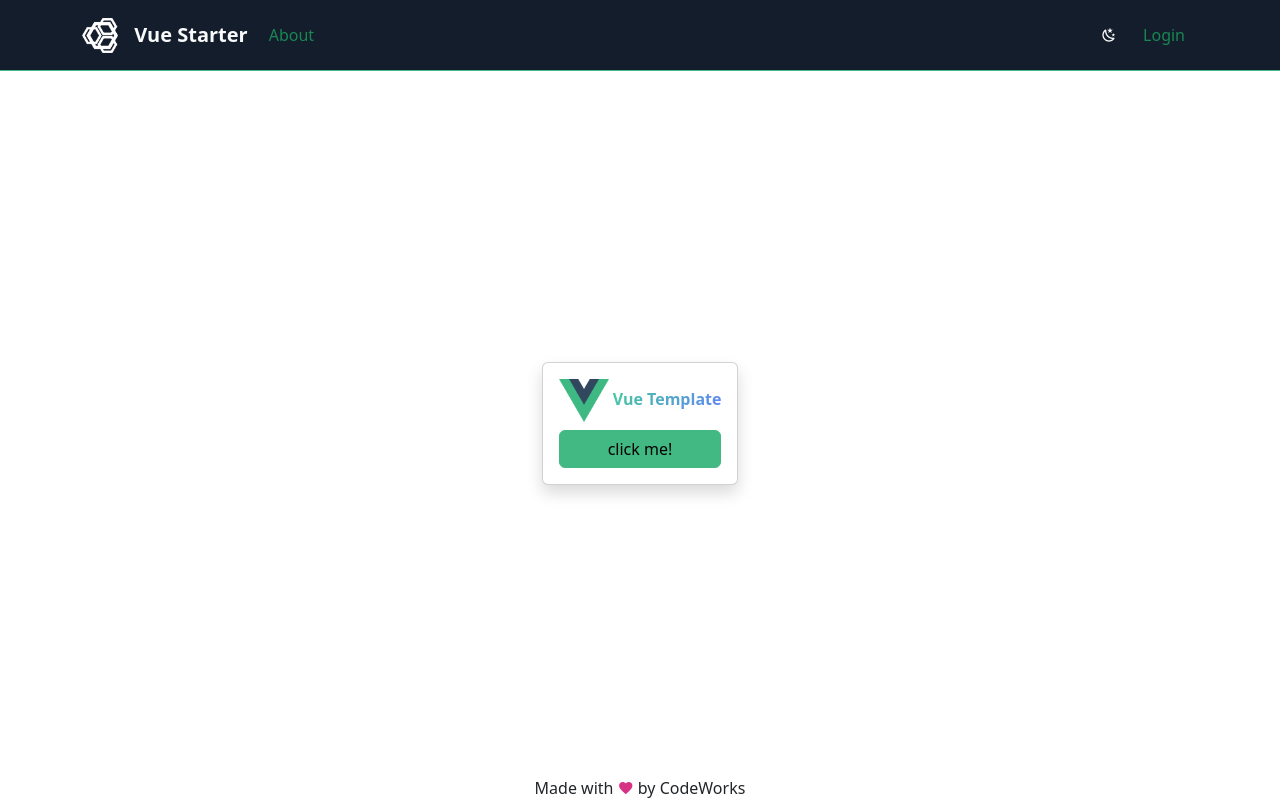
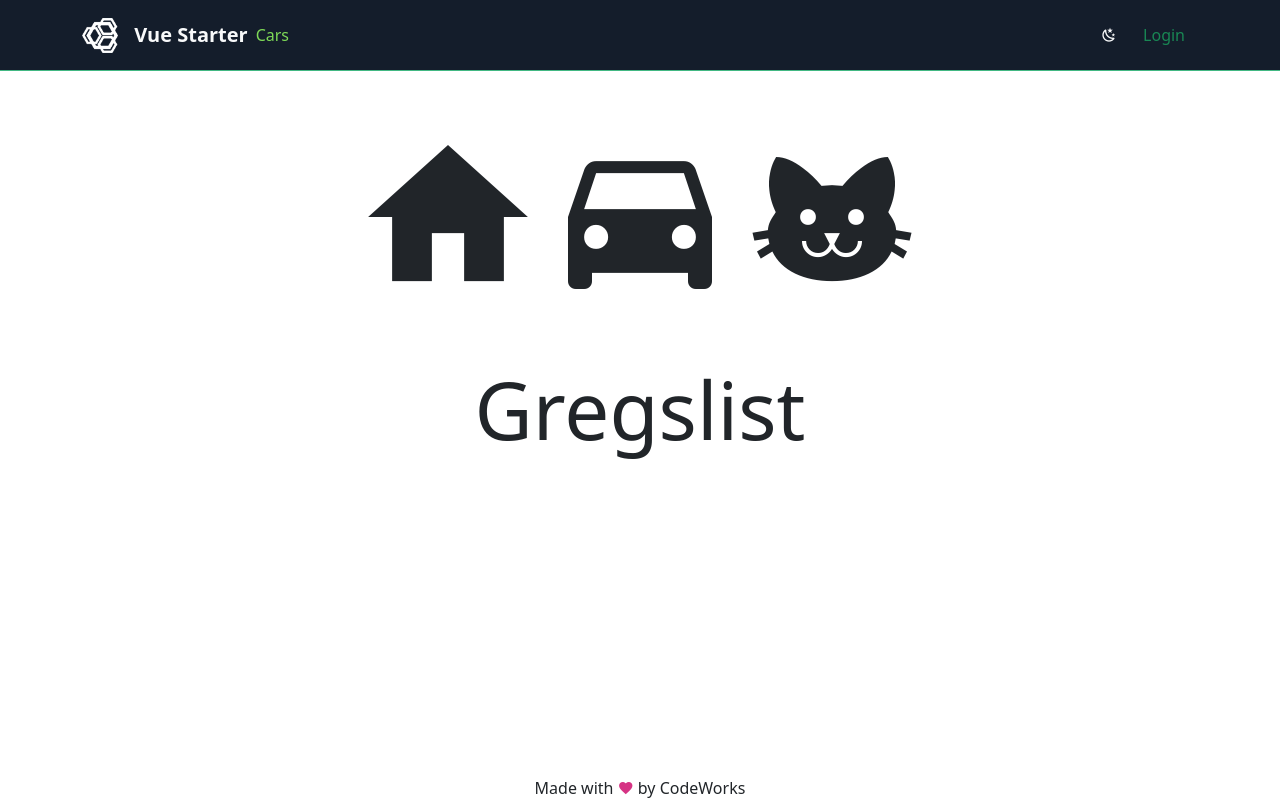
Before and after one commit to veronicarobinson/gregslist_vue, a Vue app: page /#/ in a window 1280 px wide. Built offline with nearby package versions, Linux system fonts and the light colour scheme; what @bcwdev/auth0provider-client would draw is missing.

Commit message:
car routes

```diff
--- a/src/assets/scss/_variables.scss
+++ b/src/assets/scss/_variables.scss
@@ -26,4 +26,5 @@ $theme-colors: (
   // Custom colors
   "codeworks": #141d2b,
   "vue": #42b883,
+  "gregslist-green": rgb(126 217 87)
 );
--- a/src/components/Navbar.vue
+++ b/src/components/Navbar.vue
@@ -31,11 +31,9 @@ watch(theme, () => {
       <!-- collapsing menu -->
       <div class="collapse navbar-collapse " id="navbar-links">
         <ul class="navbar-nav">
-          <li>
-            <RouterLink :to="{ name: 'About' }" class="btn text-green selectable">
-              About
-            </RouterLink>
-          </li>
+          <RouterLink :to="{ name: 'Car Listings' }">
+            <li class="text-gregslist-green">Cars</li>
+          </RouterLink>
         </ul>
         <!-- LOGIN COMPONENT HERE -->
         <div class="ms-auto">
--- /dev/null
+++ b/src/pages/CarsPage.vue
@@ -0,0 +1,11 @@
+<script setup>
+
+</script>
+
+
+<template>
+  <h1>Cars Page</h1>
+</template>
+
+
+<style lang="scss" scoped></style>
--- a/src/pages/HomePage.vue
+++ b/src/pages/HomePage.vue
@@ -1,13 +1,37 @@
-<script setup >
-import Example from '@/components/Example.vue';
+<script setup>
 
 
 </script>
 
 <template>
-  <Example />
+  <section class="container">
+    <div class="row">
+      <div class="col-12">
+        <div class="text-center">
+          <span class="mdi mdi-home"></span>
+          <RouterLink :to="{ name: 'Car Listings' }" title="Go to the car listings page!">
+            <span class="mdi mdi-car"></span>
+          </RouterLink>
+          <span class="mdi mdi-cat"></span>
+          <h1 class="display-1">Gregslist</h1>
+        </div>
+      </div>
+    </div>
+  </section>
 </template>
 
 <style scoped lang="scss">
+a {
+  text-decoration: none;
+  color: unset;
+  transition: color 200ms ease-in-out;
+}
 
+a:hover {
+  color: var(--bs-gregslist-green);
+}
+
+.mdi {
+  font-size: 12rem;
+}
 </style>
--- a/src/router.js
+++ b/src/router.js
@@ -12,9 +12,9 @@ const routes = [
     component: loadPage('HomePage')
   },
   {
-    path: '/about',
-    name: 'About',
-    component: loadPage('AboutPage')
+    path: '/cars',
+    name: 'Car Listings',
+    component: loadPage('CarsPage')
   },
   {
     path: '/account',
```
